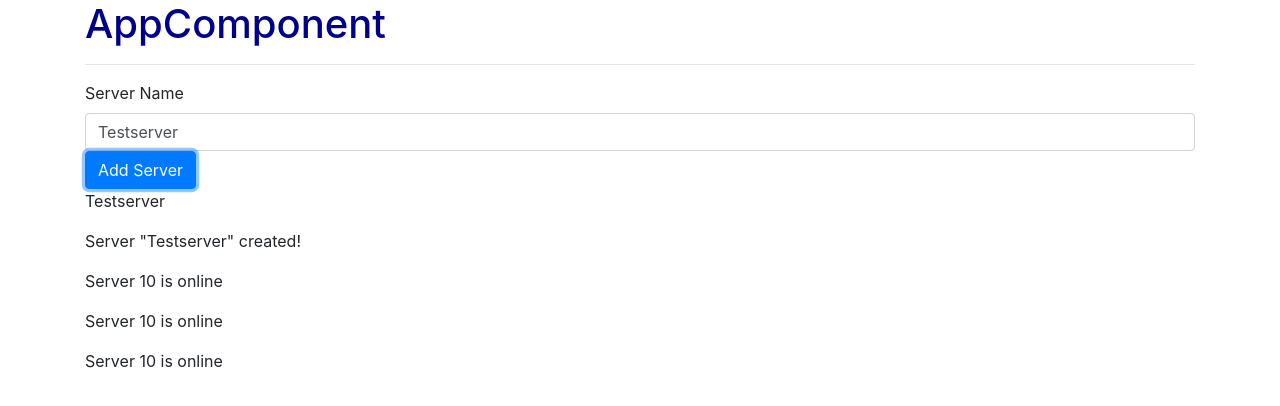
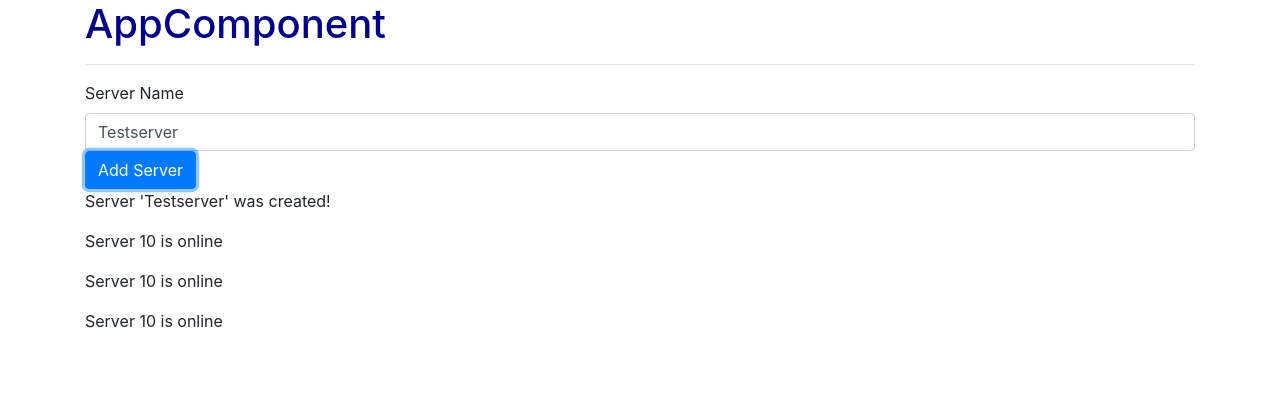
Before and after one commit to 3atharvkurdukar/first-angular-app, an Angular app: page / in a window 1280 px wide. Both pictures are taken after a click on the button "Add Server". Shown: the top 406 px of the page. Built offline with nearby package versions, Linux system fonts and the light colour scheme.

Commit message:
Using  ngIf structural directive and else part

```diff
--- a/src/app/servers/servers.component.html
+++ b/src/app/servers/servers.component.html
@@ -7,8 +7,12 @@
   (click)="onCreateServer()">
   Add Server
 </button>
-<p>{{ serverName }} </p>
-<p>{{ serverCreationStatus }}</p>
+<!-- <p>{{ serverName }} </p> -->
+<!-- <p>{{ serverCreationStatus }}</p> -->
+<p *ngIf="serverCreated; else noServer">Server '{{ serverName }}' was created!</p>
+<ng-template #noServer>
+  <p>No server created</p>
+</ng-template>
 <app-server></app-server>
 <app-server></app-server>
 <app-server></app-server>
--- a/src/app/servers/servers.component.ts
+++ b/src/app/servers/servers.component.ts
@@ -13,6 +13,7 @@
   allowNewServer = false;
   serverCreationStatus = 'No server created!';
   serverName = 'Testserver';
+  serverCreated = false;
 
   constructor() {
     setTimeout(() => {
@@ -25,6 +26,7 @@
 
   onCreateServer() {
     this.serverCreationStatus = 'Server \"' + this.serverName + '\" created!';
+    this.serverCreated = true;
   }
 
   onUpdateServerName(event: Event) {
```
